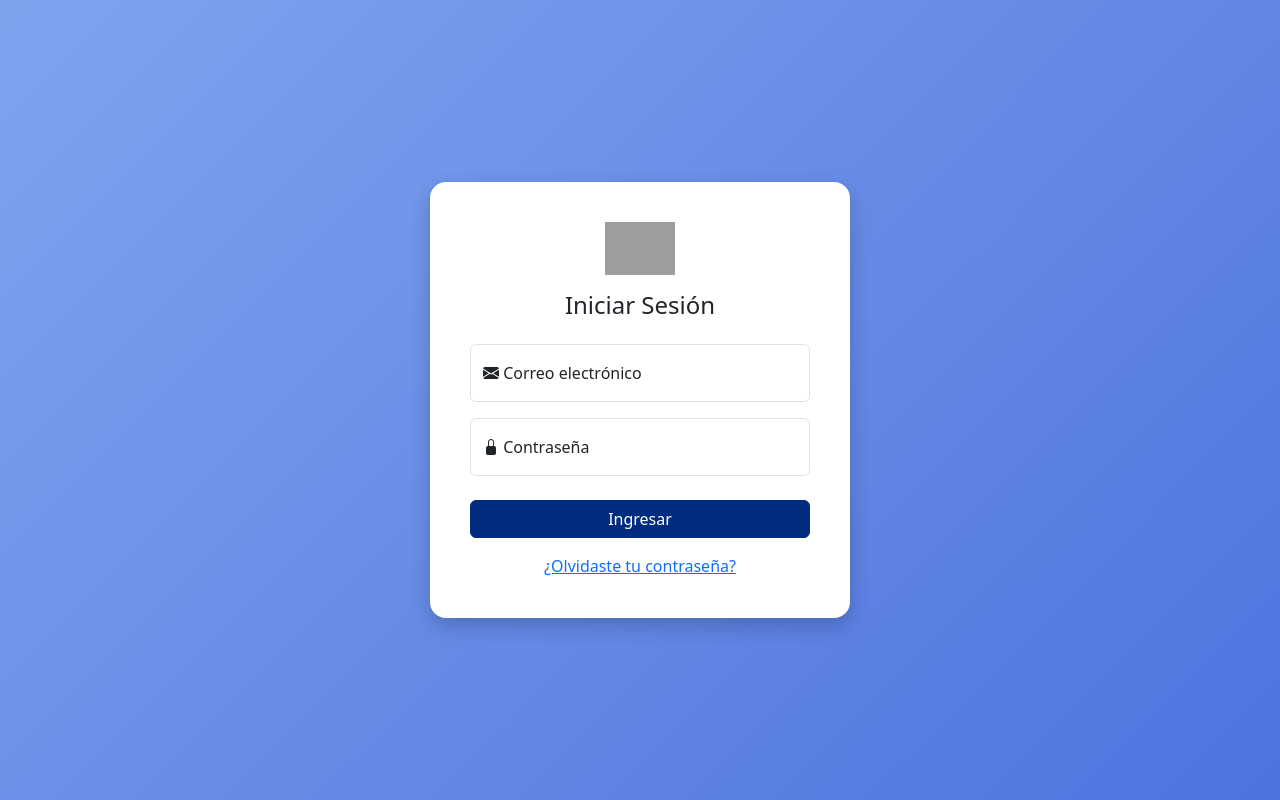
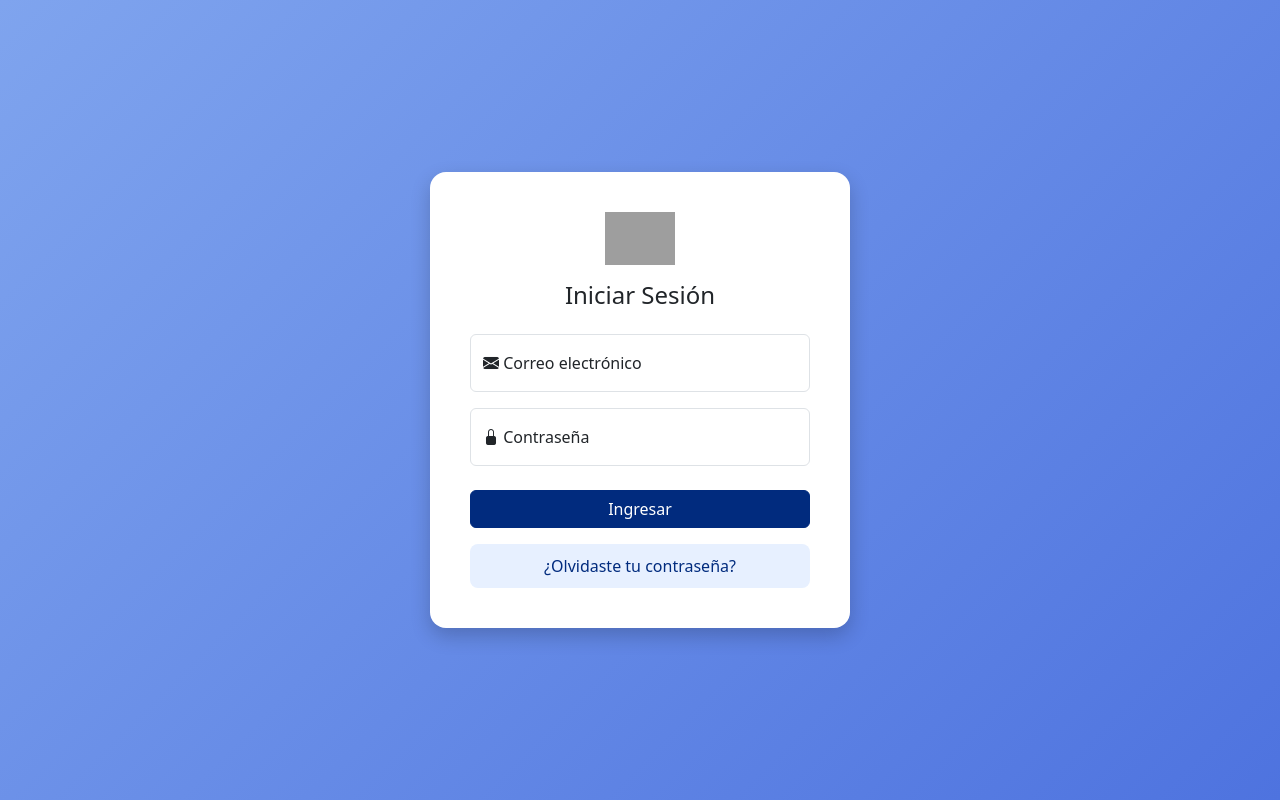
Before and after one commit to lezher3312/mi_proyecto_php, a PHP site: page /login.php in a window 1280 px wide. Run offline with PHP 8.4, Linux system fonts and the light colour scheme; grey boxes are pictures that could not be loaded.

Commit message:
agregue un color a boton olvidar contraseña

```diff
--- a/login.php
+++ b/login.php
@@ -38,6 +38,22 @@
       height: auto;
       margin-bottom: 1rem;
     }
+      .forgot-password {
+    background-color: #e7f0ff; /* azul claro */
+    padding: 10px;
+    border-radius: 8px;
+    margin-top: 1rem;
+  }
+
+  .forgot-password a {
+    color: #012b7e;
+    text-decoration: none;
+    font-weight: 500;
+  }
+
+  .forgot-password a:hover {
+    text-decoration: underline;
+  }
   </style>
 </head>
 <body>
@@ -55,7 +71,7 @@
         <label for="password"><i class="bi bi-lock-fill"></i> Contraseña</label>
       </div>
       <button type="submit" class="btn btn-primary w-100">Ingresar</button>
-      <div class="mt-3">
+      <div class="forgot-password">
         <a href="#">¿Olvidaste tu contraseña?</a>
       </div>
     </form>
```
